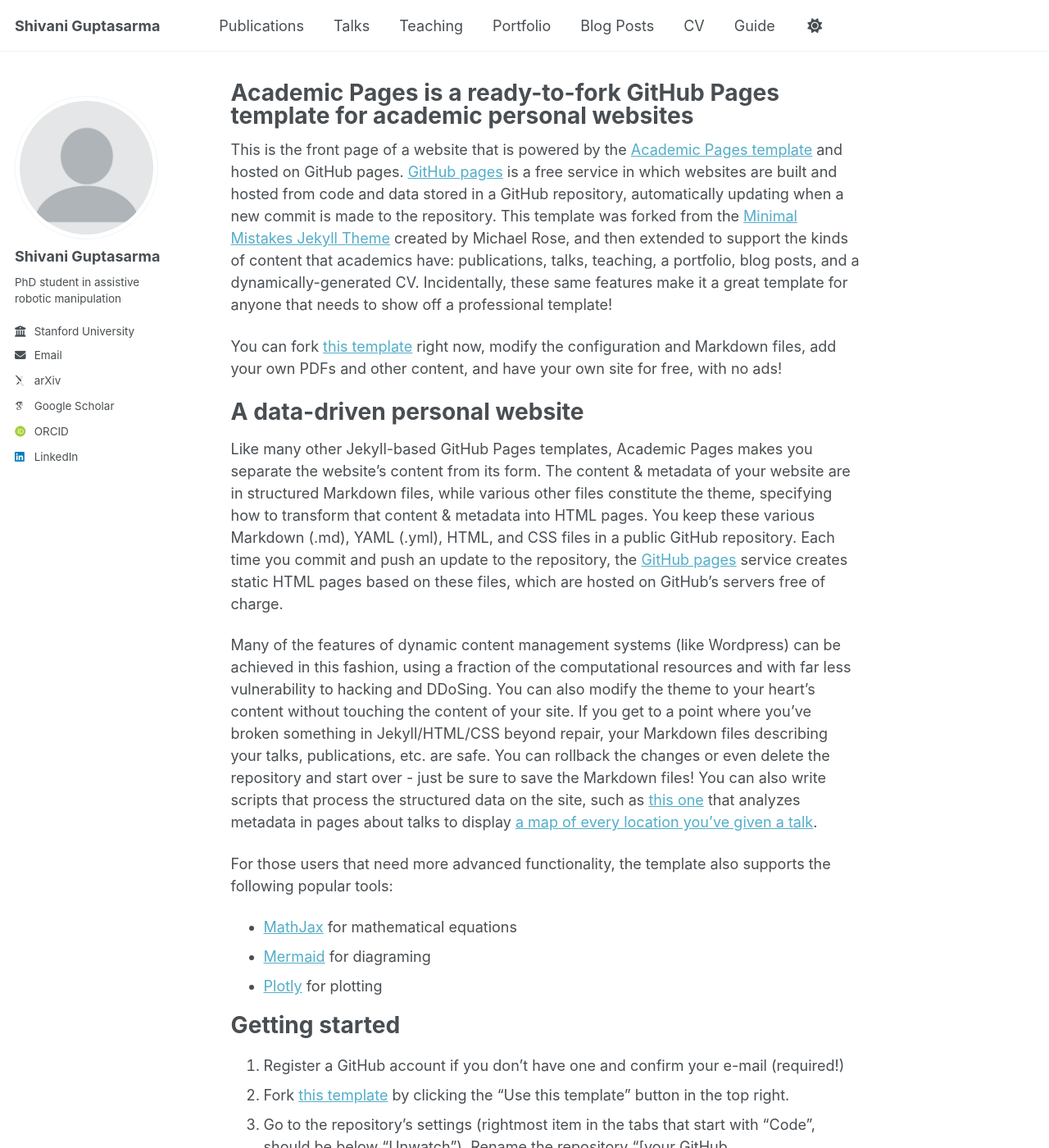
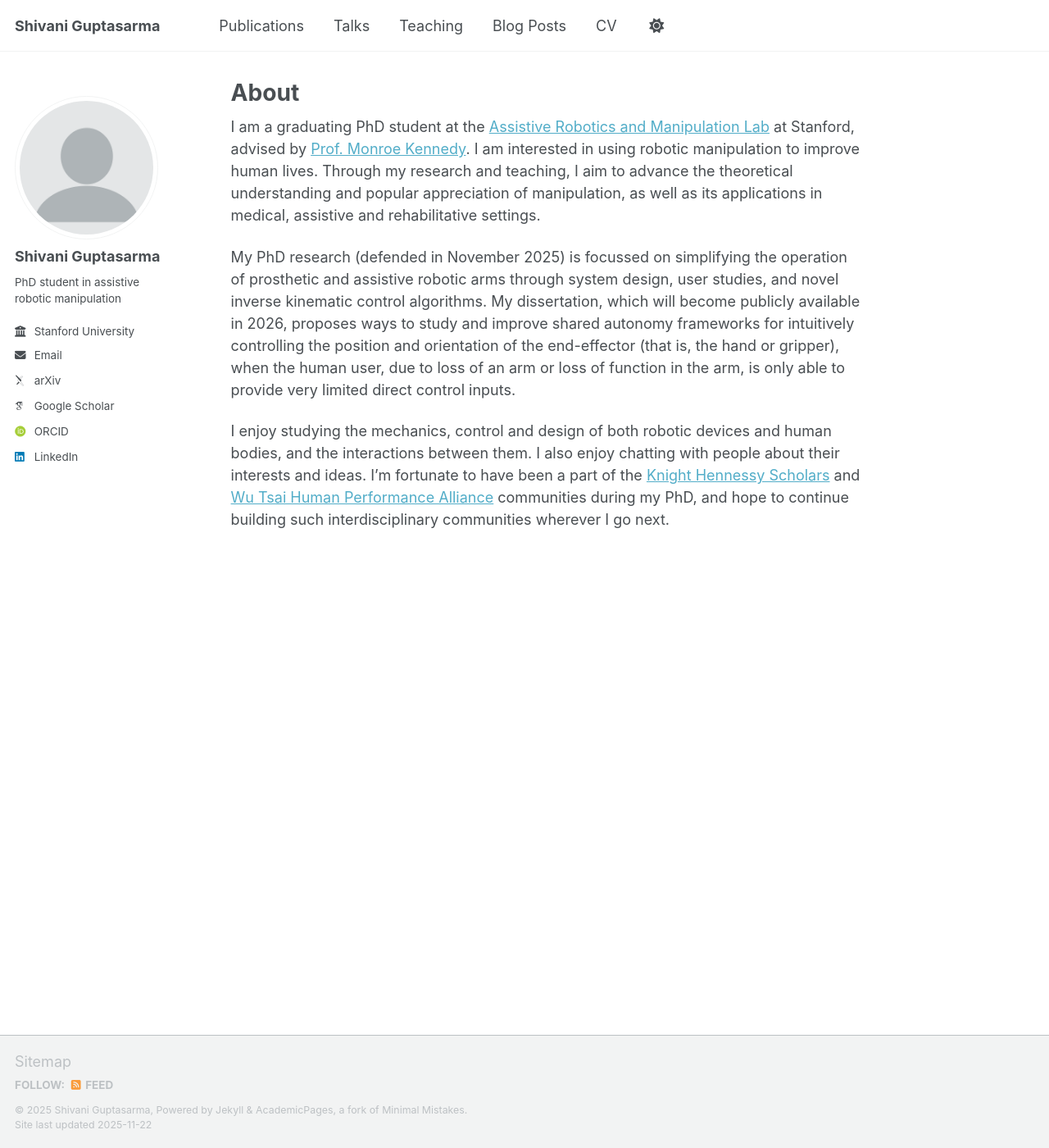
Before and after one commit to sguptasarma/sguptasarma.github.io, a Jekyll site: the page built from _pages/about.md, in a window 1280 px wide and 1400 px high. Shown: the whole window at 82% size. Built offline with Jekyll 4.4.1, drawn with Linux system fonts in a browser that asks for light colours; some web fonts are replaced; a script that is not in the unit is left out; some of the changed text lies outside the part shown.

Commit message:
Update about

```diff
--- a/_pages/about.md
+++ b/_pages/about.md
@@ -1,17 +1,24 @@
 ---
 permalink: /
-title: "Academic Pages is a ready-to-fork GitHub Pages template for academic personal websites"
+title: "About"
 author_profile: true
 redirect_from:
   - /about/
   - /about.html
 ---
 
-This is the front page of a website that is powered by the [Academic Pages template](https://github.com/academicpages/academicpages.github.io) and hosted on GitHub pages. [GitHub pages](https://pages.github.com) is a free service in which websites are built and hosted from code and data stored in a GitHub repository, automatically updating when a new commit is made to the repository. This template was forked from the [Minimal Mistakes Jekyll Theme](https://mmistakes.github.io/minimal-mistakes/) created by Michael Rose, and then extended to support the kinds of content that academics have: publications, talks, teaching, a portfolio, blog posts, and a dynamically-generated CV. Incidentally, these same features make it a great template for anyone that needs to show off a professional template!
+I am a graduating PhD student at the [Assistive Robotics and Manipulation Lab](https://arm.stanford.edu) at Stanford, advised by [Prof. Monroe Kennedy](https://monroekennedy3.com/). I am interested in using robotic manipulation to improve human lives. Through my research and teaching, I aim to advance the theoretical understanding and popular appreciation of manipulation, as well as its applications in medical, assistive and rehabilitative settings.
 
- You can fork [this template](https://github.com/academicpages/academicpages.github.io) right now, modify the configuration and Markdown files, add your own PDFs and other content, and have your own site for free, with no ads!
+My PhD research (defended in November 2025) is focussed on simplifying the operation of prosthetic and assistive robotic arms through system design, user studies, and novel inverse kinematic control algorithms. My dissertation, which will become publicly available in 2026, proposes ways to study and improve shared autonomy frameworks for intuitively controlling the position and orientation of the end-effector (that is, the hand or gripper), when the human user, due to loss of an arm or loss of function in the arm, is only able to provide very limited direct control inputs.
 
-A data-driven personal website
+I enjoy studying the mechanics, control and design of both robotic devices and human bodies, and the interactions between them. I also enjoy chatting with people about their interests and ideas. I'm fortunate to have been a part of the [Knight Hennessy Scholars](https://knight-hennessy.stanford.edu/) and [Wu Tsai Human Performance Alliance](https://humanperformance.stanford.edu/) communities during my PhD, and hope to continue building such interdisciplinary communities wherever I go next.
+
+<!-- This is the front page of a website that is powered by the [Academic Pages template](https://github.com/academicpages/academicpages.github.io) and hosted on GitHub pages. [GitHub pages](https://pages.github.com) is a free service in which websites are built and hosted from code and data stored in a GitHub repository, automatically updating when a new commit is made to the repository. This template was forked from the [Minimal Mistakes Jekyll Theme](https://mmistakes.github.io/minimal-mistakes/) created by Michael Rose, and then extended to support the kinds of content that academics have: publications, talks, teaching, a portfolio, blog posts, and a dynamically-generated CV. Incidentally, these same features make it a great template for anyone that needs to show off a professional template!
+
+ You can fork [this template](https://github.com/academicpages/academicpages.github.io) right now, modify the configuration and Markdown files, add your own PDFs and other content, and have your own site for free, with no ads! -->
+
+
+<!-- A data-driven personal website
 ======
 Like many other Jekyll-based GitHub Pages templates, Academic Pages makes you separate the website's content from its form. The content & metadata of your website are in structured Markdown files, while various other files constitute the theme, specifying how to transform that content & metadata into HTML pages. You keep these various Markdown (.md), YAML (.yml), HTML, and CSS files in a public GitHub repository. Each time you commit and push an update to the repository, the [GitHub pages](https://pages.github.com/) service creates static HTML pages based on these files, which are hosted on GitHub's servers free of charge.
 
@@ -53,4 +60,4 @@ Example: editing a Markdown file for a talk
 
 For more info
 ------
-More info about configuring Academic Pages can be found in [the guide](https://academicpages.github.io/markdown/), the [growing wiki](https://github.com/academicpages/academicpages.github.io/wiki), and you can always [ask a question on GitHub](https://github.com/academicpages/academicpages.github.io/discussions). The [guides for the Minimal Mistakes theme](https://mmistakes.github.io/minimal-mistakes/docs/configuration/) (which this theme was forked from) might also be helpful.
+More info about configuring Academic Pages can be found in [the guide](https://academicpages.github.io/markdown/), the [growing wiki](https://github.com/academicpages/academicpages.github.io/wiki), and you can always [ask a question on GitHub](https://github.com/academicpages/academicpages.github.io/discussions). The [guides for the Minimal Mistakes theme](https://mmistakes.github.io/minimal-mistakes/docs/configuration/) (which this theme was forked from) might also be helpful. -->
```
Also changed, not shown: _data/navigation.yml (+4 -4 lines), _pages/cv.md (+3 -3 lines).
